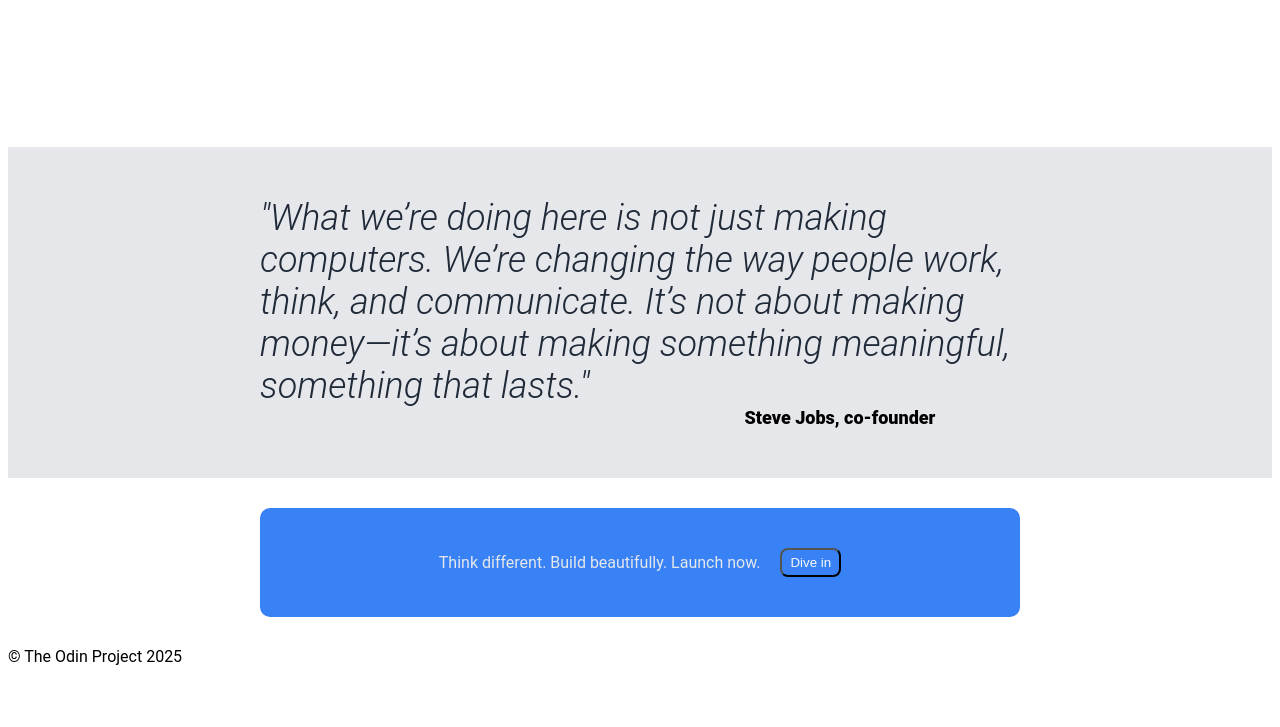
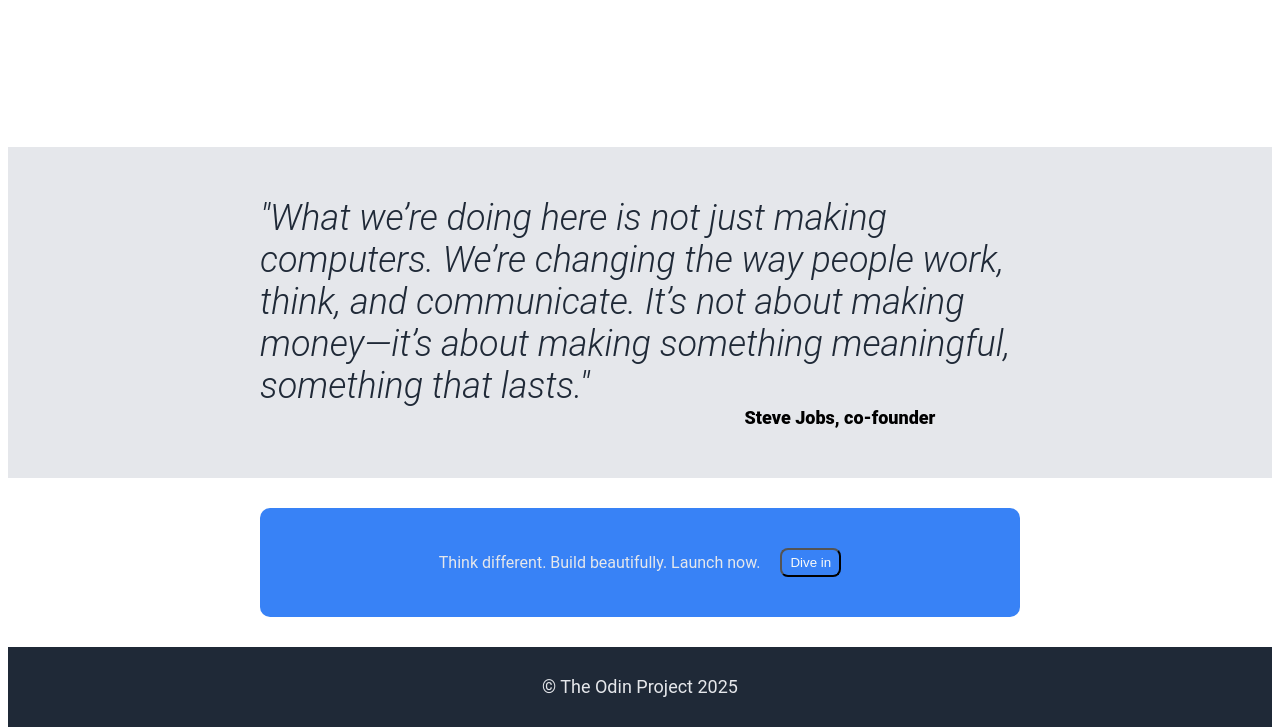
Before and after one commit to websurfer23/odin-landing-page, a plain HTML site: page index.html in a window 1280 px wide. Shown: the part 1007-1734 px from the top of the page. Before the commit the page ends 1673 px from the top, so only its background shows below. Drawn offline with Linux system fonts and the light colour scheme.

Commit message:
add .footer and styling

```diff
--- a/styles.css
+++ b/styles.css
@@ -152,3 +152,14 @@ h2 {
     background-color: #3882F6;
     color: #E5E7EB;
 }
+
+.footer {
+    display: flex;
+    justify-content: center;
+    align-items: center;
+    padding: 0 60px;
+    height: 80px;
+    font-size: 18px;
+    color: #E5E7EB;
+    background-color: #1F2937;
+}
```
